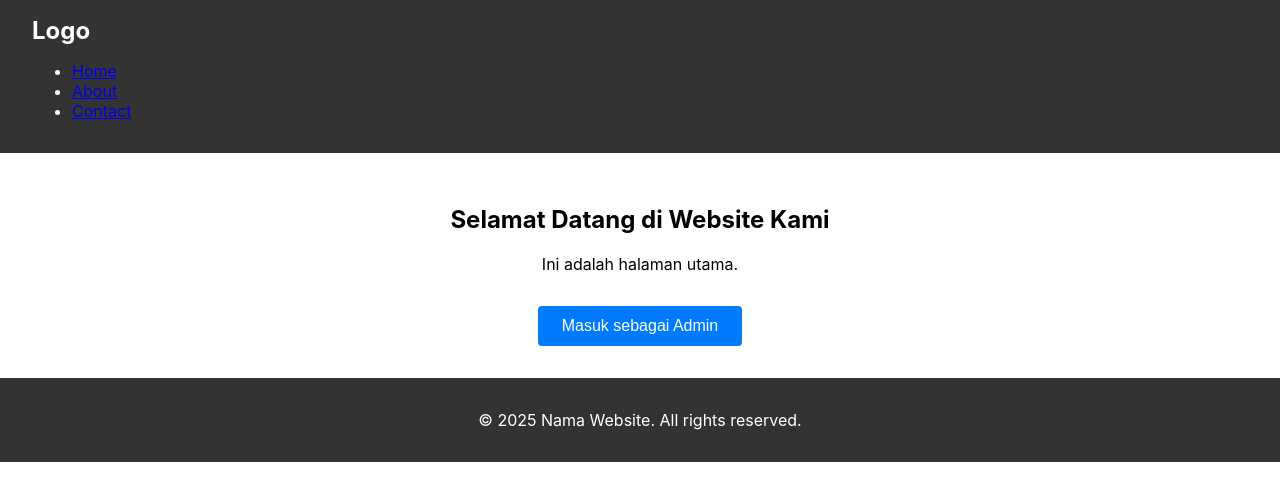
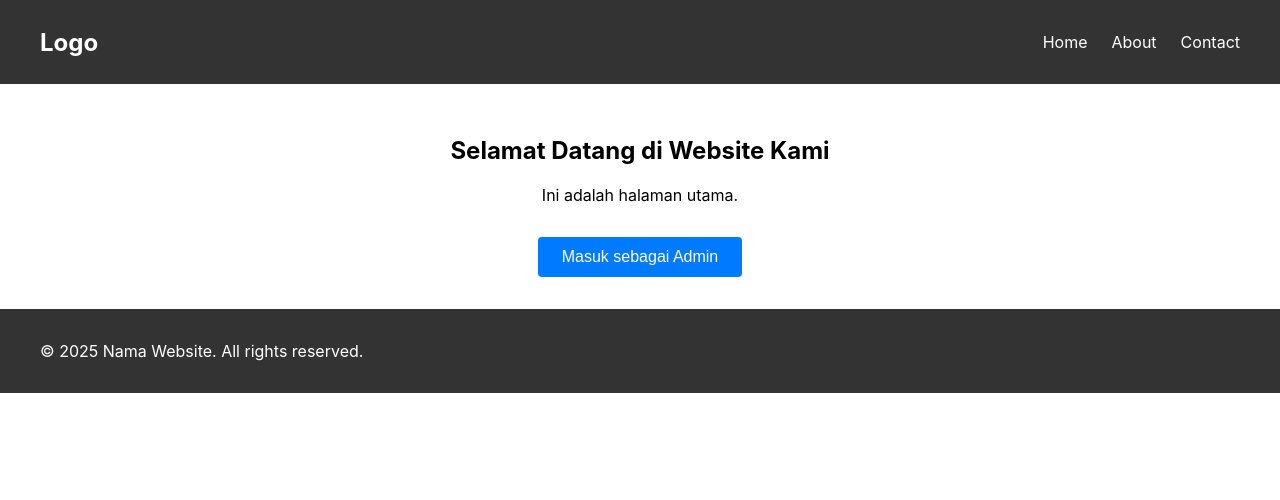
Before and after one commit to shin-meiri/main, a React (Create React App) app: page / in a window 1280 px wide. Shown: the top 500 px of the page. Built offline with nearby package versions, Linux system fonts and the light colour scheme.

Commit message:
Update Header.css

```diff
--- a/src/components/Header.css
+++ b/src/components/Header.css
@@ -1,10 +1,16 @@
 .header {
+  background-color: #333;
+  color: white;
+  padding: 1rem 0;
+}
+
+.container {
   display: flex;
   justify-content: space-between;
   align-items: center;
-  background-color: #333;
-  color: white;
-  padding: 1rem 2rem;
+  max-width: 1200px;
+  margin: 0 auto;
+  padding: 0 1rem;
 }
 
 .logo {
@@ -12,12 +18,18 @@
   font-weight: bold;
 }
 
-.nav-menu a {
-  color: white;
-  margin-left: 1.5rem;
-  text-decoration: none;
+.nav ul {
+  list-style: none;
+  display: flex;
+  gap: 1.5rem;
 }
 
-.nav-menu a:hover {
-  text-decoration: underline;
+.nav a {
+  color: white;
+  text-decoration: none;
+  transition: color 0.3s;
 }
+
+.nav a:hover {
+  color: #00d1b2;
+}
```
